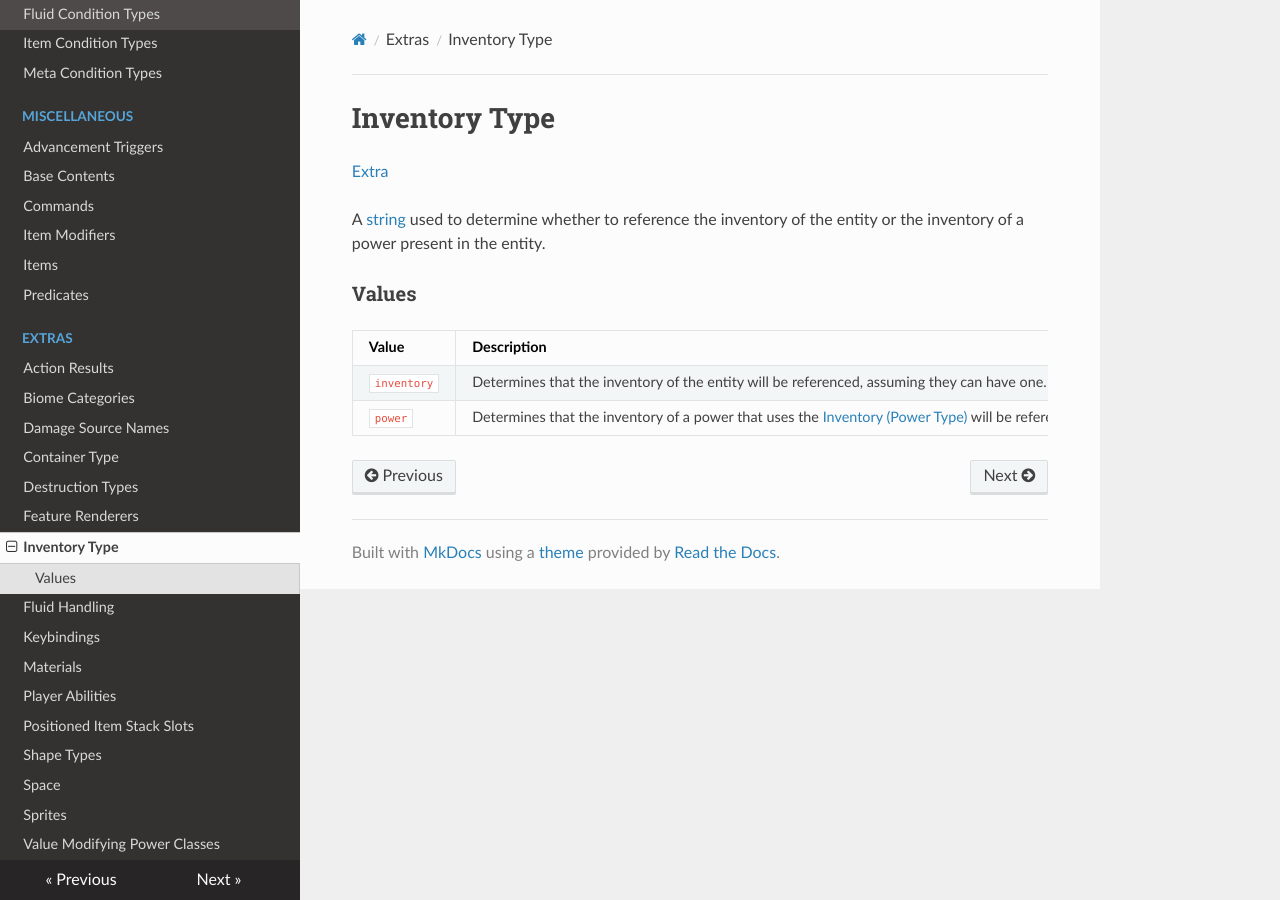
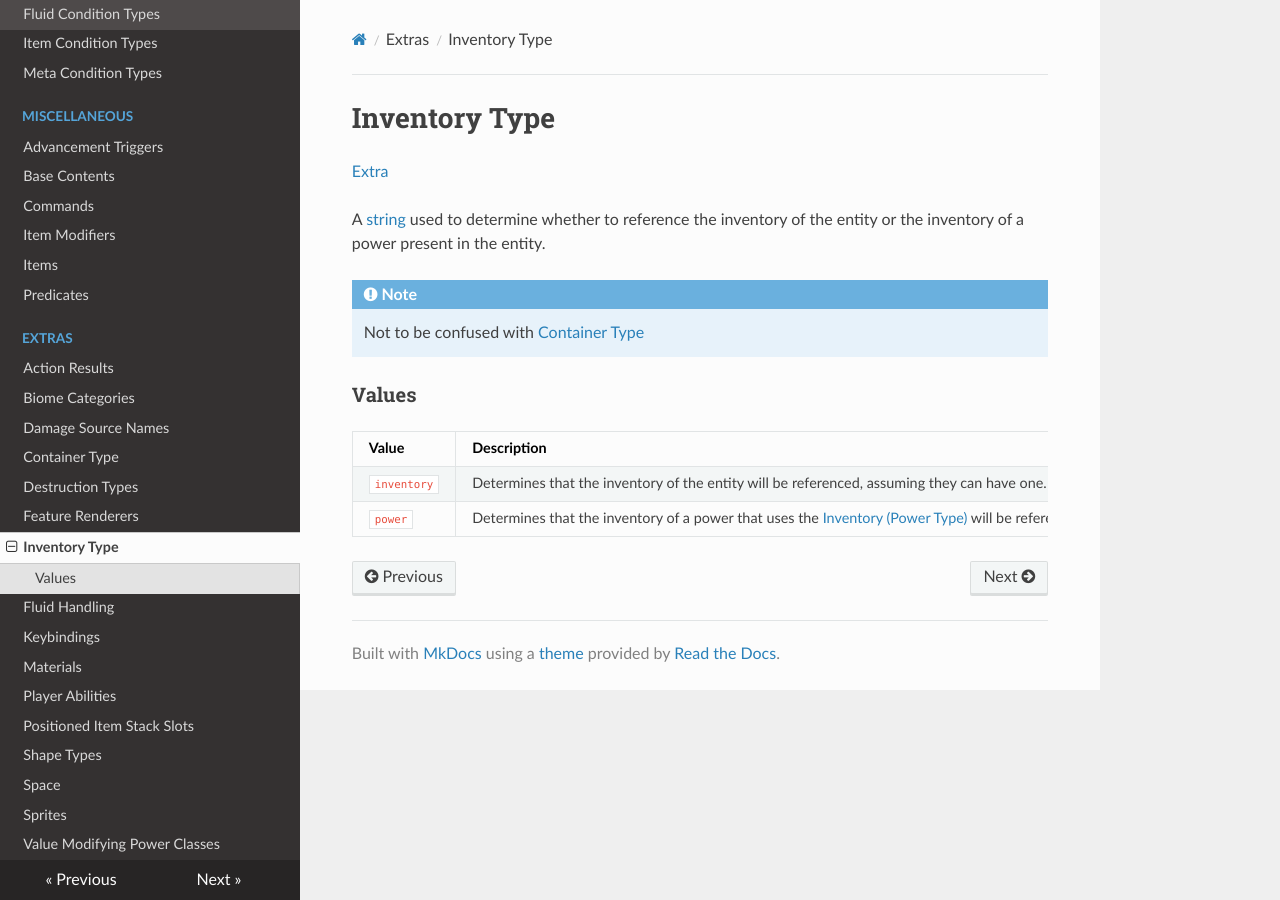
Before and after one commit to apace100/origins-docs, an MkDocs documentation site: the page built from docs/misc/extras/inventory_type.md, in a window 1280 px wide. Built offline with MkDocs 1.6.1, drawn with Linux system fonts in a browser that asks for light colours; nearby versions of some CDN libraries.

Commit message:
Updated `inventory_type.md` (Extras)
Added "Not to be confused with" admonition note

```diff
--- a/docs/misc/extras/inventory_type.md
+++ b/docs/misc/extras/inventory_type.md
@@ -9,6 +9,10 @@ date: 2022-06-15
 
 A [string](../../types/data_types/string.md) used to determine whether to reference the inventory of the entity or the inventory of a power present in the entity.
 
+!!! note
+
+    Not to be confused with [Container Type](container_type.md)
+
 
 ### Values
 
```
